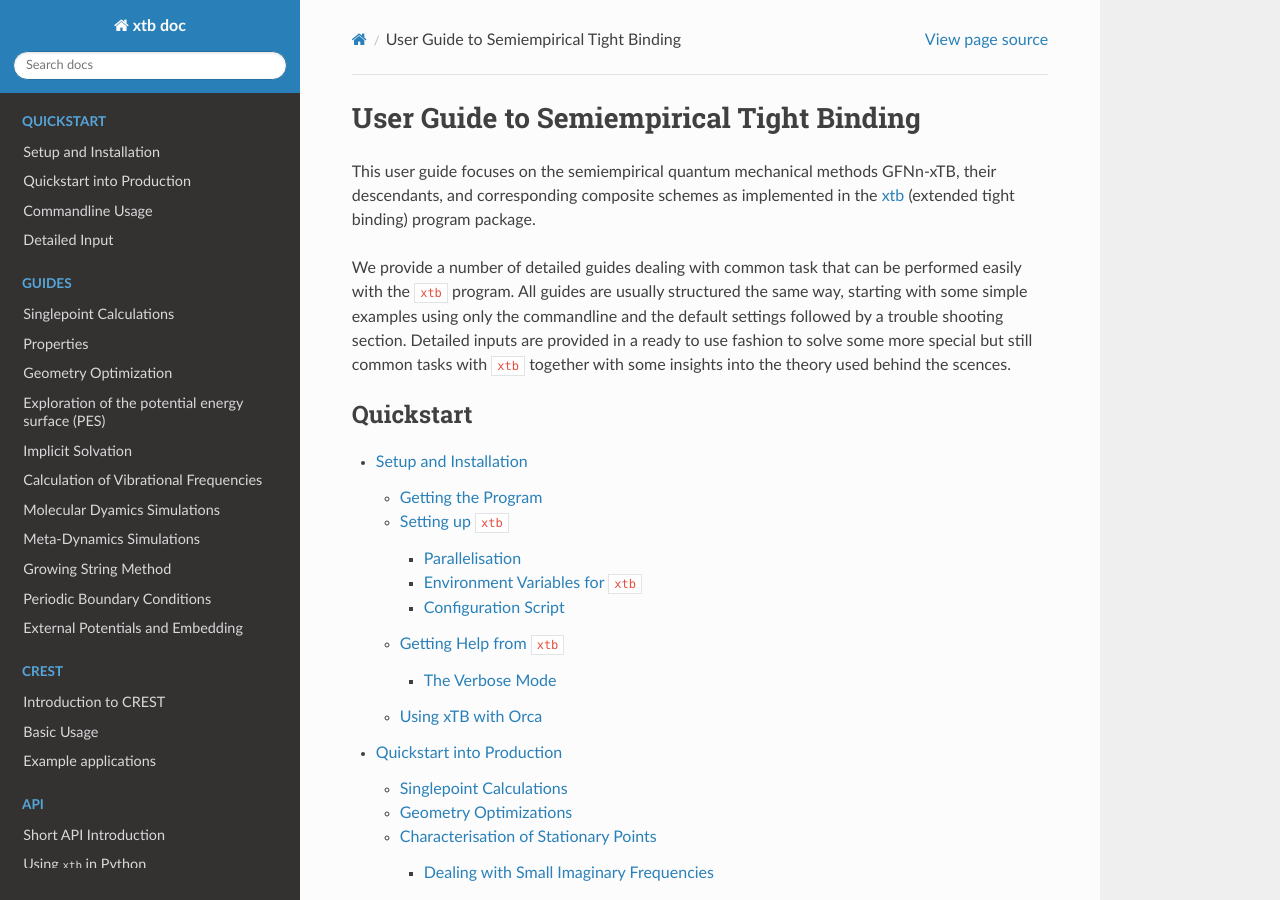
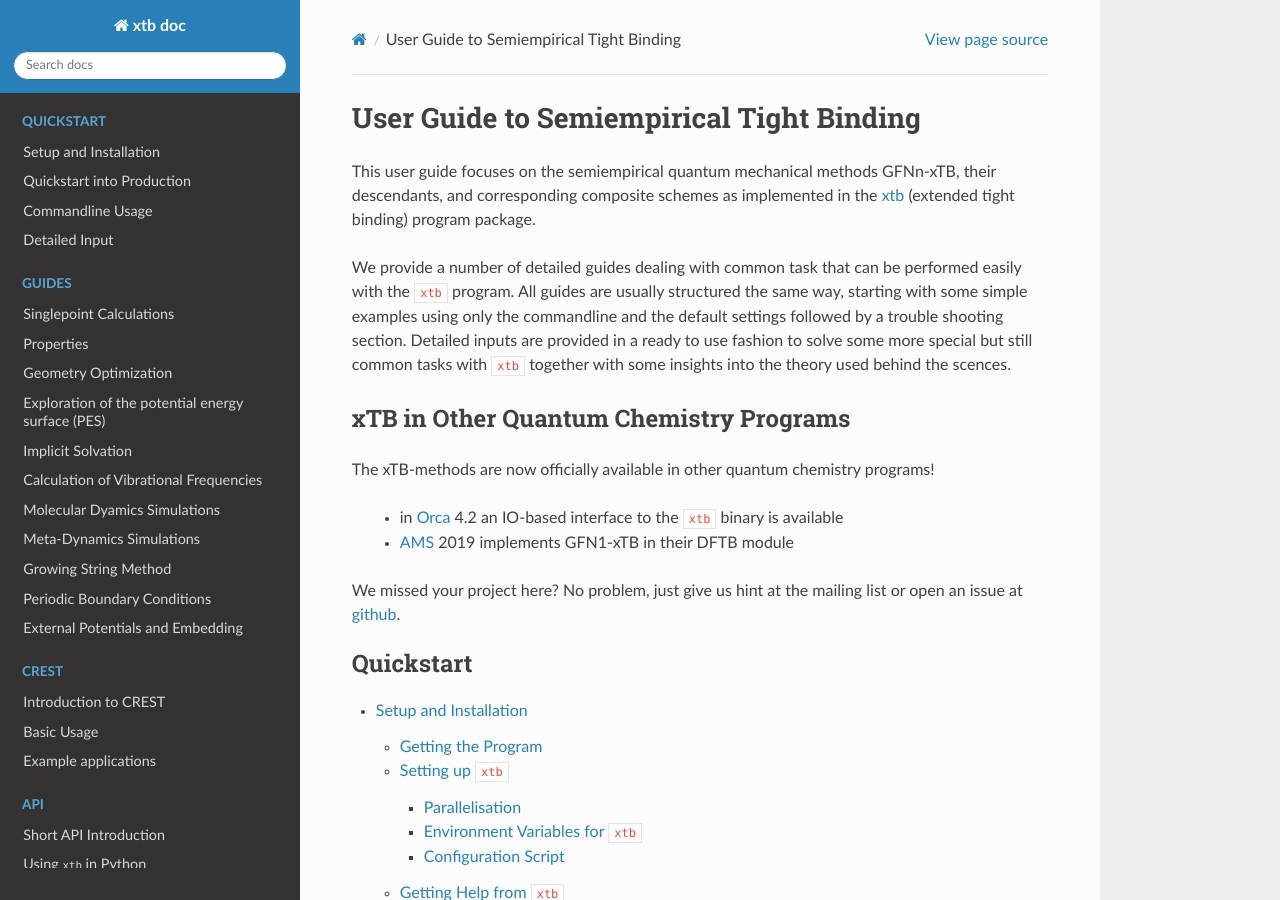
Before and after one commit to grimme-lab/xtb_docs, a Sphinx documentation site: the page built from source/contents.rst, in a window 1280 px wide and 900 px high. Built offline with Sphinx 7.4.7 and the Read the Docs theme 2.0.0, drawn with Linux system fonts in a browser that asks for light colours.

Commit message:
added links to quantum chemistry programs implementing xtb

```diff
--- a/source/contents.rst
+++ b/source/contents.rst
@@ -14,6 +14,24 @@ by a trouble shooting section.
 Detailed inputs are provided in a ready to use fashion to solve some
 more special but still common tasks with ``xtb`` together with some
 insights into the theory used behind the scences.
+
+-----------------------------------------
+ xTB in Other Quantum Chemistry Programs
+-----------------------------------------
+
+The xTB-methods are now officially available in other quantum chemistry programs!
+
+ - in `Orca`_ 4.2 an IO-based interface to the ``xtb`` binary is available
+ - `AMS`_ 2019 implements GFN1-xTB in their DFTB module
+
+.. _Orca: https://orcaforum.kofo.mpg.de
+.. _AMS: https://www.scm.com/product/dftb/
+
+We missed your project here?
+No problem, just give us hint at the mailing list or open an issue at `github`_.
+
+.. _github: https://github.com/grimme-lab/xtb_docs/issues/new
+
 
 .. toctree::
    :maxdepth: 3
```
